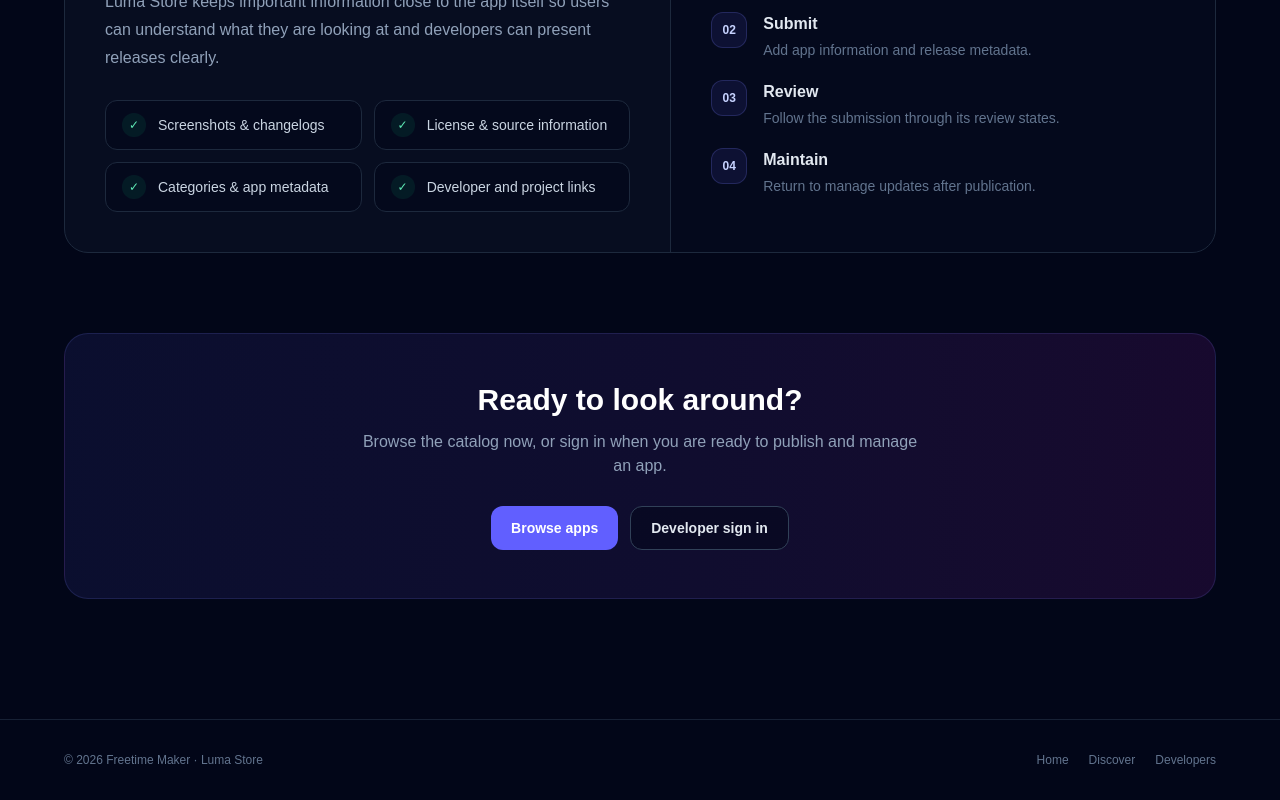
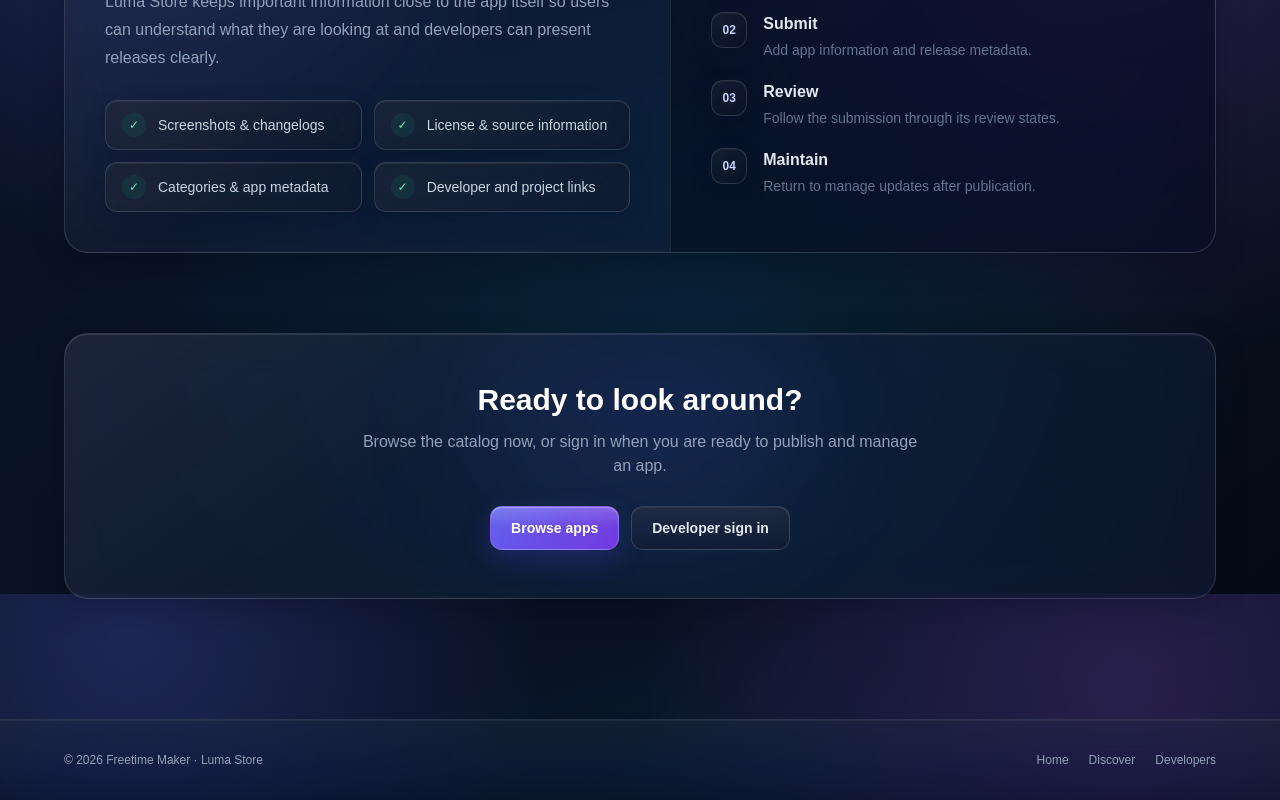
Before and after one commit to FreetimeMaker/Luma-Store-Dev-Dashboard, a Next.js app: page / in a window 1280 px wide. Shown: the part 1806-2606 px from the top of the page. Built offline with nearby package versions, Linux system fonts and the light colour scheme; no server answers.

Commit message:
Use Liquid Glass site shell

```diff
--- a/app/layout.tsx
+++ b/app/layout.tsx
@@ -25,18 +25,18 @@ export const metadata: Metadata = {
 export default function RootLayout({ children }: { children: React.ReactNode }) {
   return (
     <html lang="en" className="h-full antialiased">
-      <body className="min-h-full bg-slate-950 text-slate-100">
-        <header className="sticky top-0 z-50 w-full border-b border-indigo-500/10 bg-slate-950/90 px-4 py-3 backdrop-blur-xl sm:px-6">
+      <body className="liquid-shell min-h-full text-slate-100">
+        <header className="liquid-nav sticky top-0 z-50 w-full border-b px-4 py-3 sm:px-6">
           <AuthNav />
         </header>
-        <main className="mx-auto max-w-7xl px-4 py-6 sm:px-6">{children}</main>
-        <footer className="border-t border-slate-800/80 px-4 py-8 sm:px-6">
-          <div className="mx-auto flex max-w-6xl flex-col items-center justify-between gap-4 text-center text-xs text-slate-500 sm:flex-row sm:text-left">
+        <main className="liquid-main mx-auto max-w-7xl px-4 py-6 sm:px-6">{children}</main>
+        <footer className="liquid-footer border-t px-4 py-8 sm:px-6">
+          <div className="mx-auto flex max-w-6xl flex-col items-center justify-between gap-4 text-center text-xs text-slate-400 sm:flex-row sm:text-left">
             <p>© 2026 Freetime Maker · Luma Store</p>
             <nav className="flex flex-wrap items-center justify-center gap-x-5 gap-y-2" aria-label="Footer navigation">
-              <Link href="/" className="transition hover:text-slate-300">Home</Link>
-              <Link href="/discover" className="transition hover:text-slate-300">Discover</Link>
-              <Link href="/login?next=/dashboard" className="transition hover:text-slate-300">Developers</Link>
+              <Link href="/" className="transition hover:text-white">Home</Link>
+              <Link href="/discover" className="transition hover:text-white">Discover</Link>
+              <Link href="/login?next=/dashboard" className="transition hover:text-white">Developers</Link>
             </nav>
           </div>
         </footer>
```
